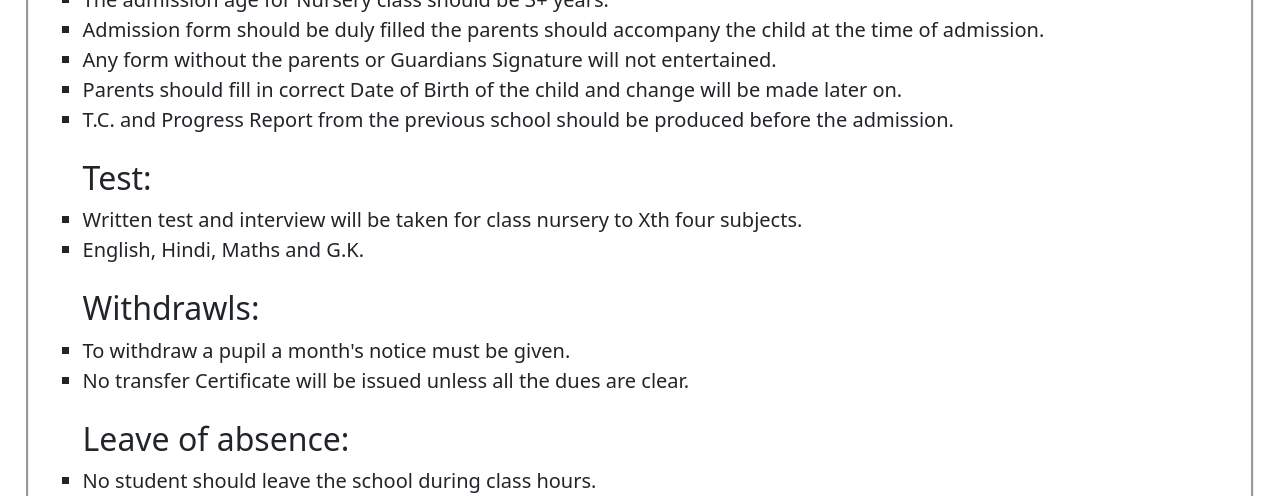
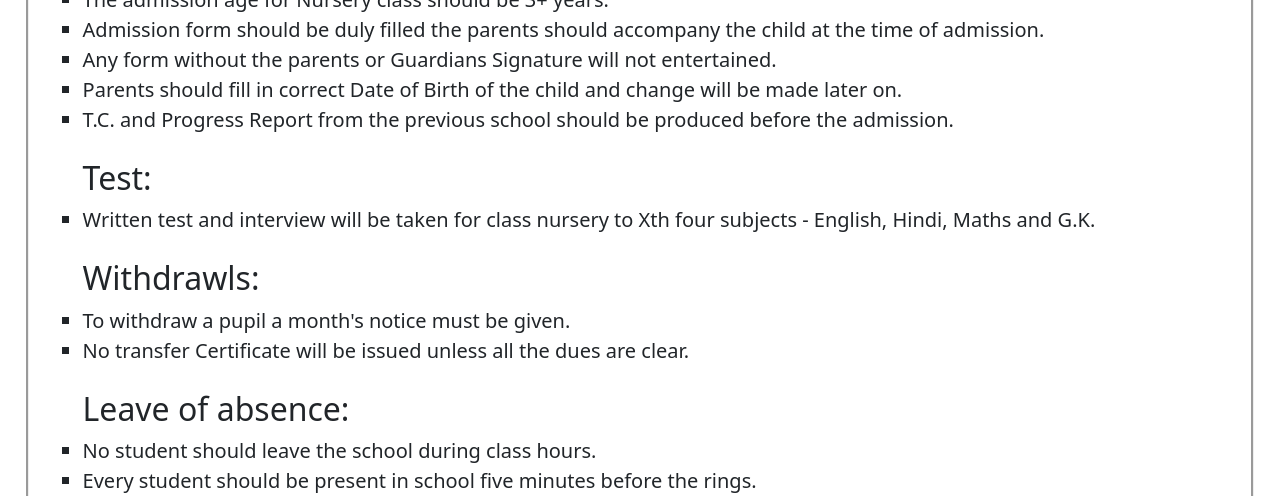
Before and after one commit to anonymousauthor12/mhssbahraich.github.io, a plain HTML site: page pages/AboutUs.html in a window 1280 px wide. Shown: the part 604-1100 px from the top of the page. Drawn offline with nearby package versions, Linux system fonts and the light colour scheme.

Commit message:
Update AboutUs.html

```diff
--- a/pages/AboutUs.html
+++ b/pages/AboutUs.html
@@ -76,9 +76,7 @@
                         <br>
 <h2>                        Test:
 </h2>
-<li>                        Written test and interview will be taken for class nursery to Xth four subjects.
-</li>
-<li>                        English, Hindi, Maths and G.K.
+<li>                        Written test and interview will be taken for class nursery to Xth four subjects - English, Hindi, Maths and G.K.
 </li>
                         <br>
 <h2>                        Withdrawls:
```
